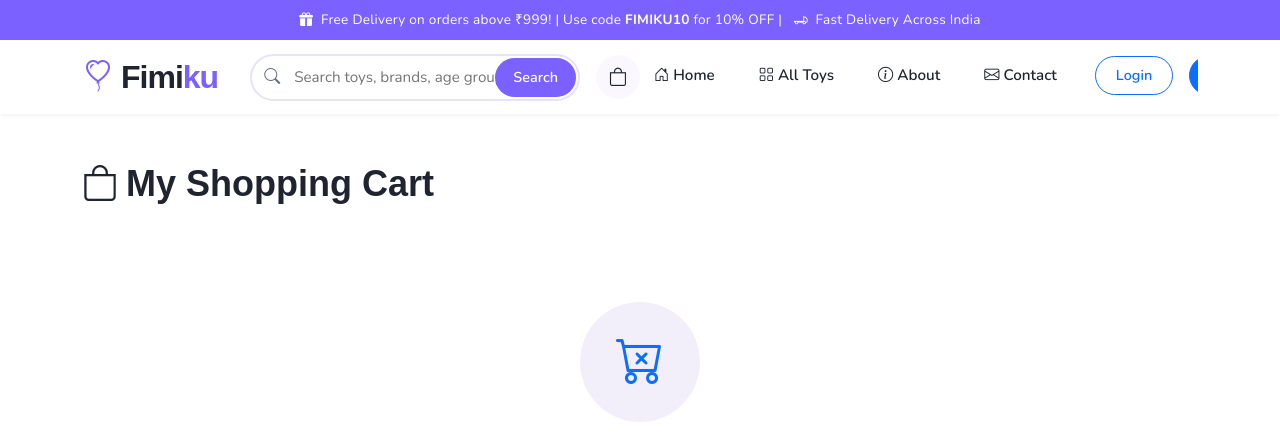
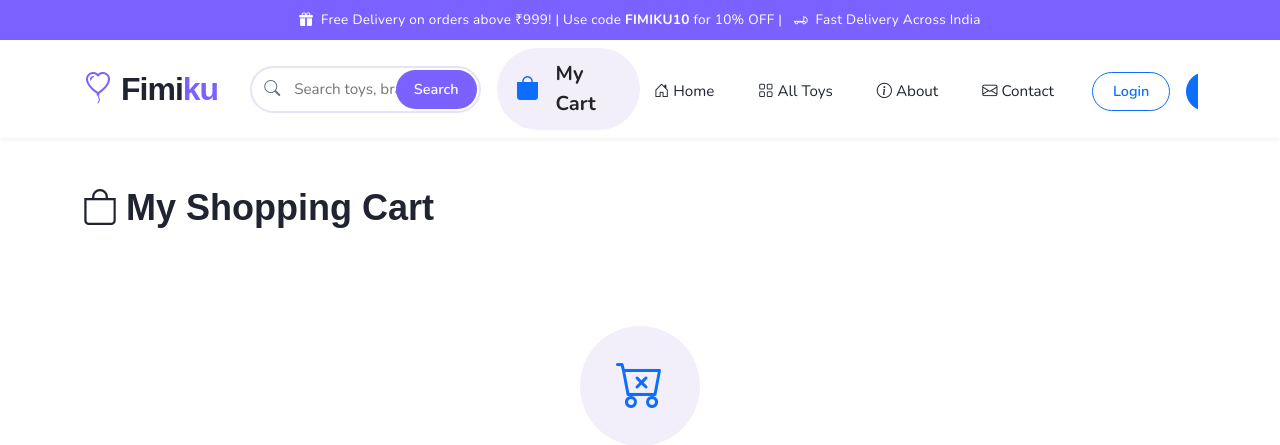
Before and after one commit to saroai/ecom, a Django app: page /cart/ in a window 1280 px wide. Shown: the top 445 px of the page. Run offline with Django 5.2, Linux system fonts and the light colour scheme.

Commit message:
UI: Remove Wishlist from navbar and elevate Cart button prominence

```diff
--- a/static/css/components.css
+++ b/static/css/components.css
@@ -447,11 +447,20 @@ a:hover{color:var(--primary-2)}
 @media(max-width:480px){
 }
 @media(max-width:480px){
+}
+@media(max-width:480px){
   .hero-title{font-size:1.6rem!important}
   .product-body{padding:12px}
   .product-name{font-size:.9rem}
   .price-current{font-size:1.1rem}
 }
+
+/* ── NAVBAR CART PREMIUM ── */
+.btn-cart-premium { background: #f3effa; padding: 10px 24px 10px 18px; border-radius: 50px; text-decoration: none; transition: all 0.3s ease; border: 1px solid transparent; }
+.btn-cart-premium:hover { background: white; border-color: var(--primary); box-shadow: 0 4px 12px rgba(124,58,237,0.15); transform: translateY(-1px); }
+.btn-cart-premium:hover .text-dark { color: var(--primary) !important; }
+.btn-cart-premium .cart-icon-wrapper i { transition: all 0.3s; }
+.btn-cart-premium:hover .cart-icon-wrapper i { transform: scale(1.1); }
 
 /* ── R) CART & PROFILE (PREMIUM) ── */
 .cart-page-premium { background: var(--bg); }
--- a/templates/base.html
+++ b/templates/base.html
@@ -59,31 +59,35 @@
         </div>
       </form>
 
-      <!-- Cart Icon (Always visible on right) -->
-      <a href="{% url 'cart_summary' %}" class="nav-icon-btn cart-icon-btn ms-auto">
-        <i class="bi bi-bag"></i>
-        {% if cart_count > 0 %}
-        <span class="cart-badge">{{ cart_count }}</span>
-        {% endif %}
+      <!-- Cart Icon (Always visible on right, Made Larger/Premium) -->
+      <a href="{% url 'cart_summary' %}" class="btn-cart-premium ms-auto d-flex align-items-center">
+        <div class="cart-icon-wrapper position-relative">
+          <i class="bi bi-bag-fill fs-4 text-primary"></i>
+          {% if cart_count > 0 %}
+          <span class="position-absolute top-0 start-100 translate-middle badge rounded-pill bg-danger border border-light shadow-sm" style="font-size: 0.75rem; padding: 0.35em 0.6em;">
+            {{ cart_count }}
+          </span>
+          {% endif %}
+        </div>
+        <span class="ms-3 fw-bold text-dark d-none d-sm-block fs-5">My Cart</span>
       </a>
     </div>
 
     <!-- Bottom Row (Mobile) / Right Side (Desktop): Direct Nav Links -->
-    <div class="w-100 overflow-hidden">
+    <div class="w-100 overflow-hidden mt-2">
       <ul class="navbar-nav flex-row overflow-x-auto flex-nowrap align-items-center gap-3 no-scrollbar pb-1">
-        <li class="nav-item"><a class="nav-link text-nowrap" href="{% url 'home' %}"><i class="bi bi-house-door me-1"></i>Home</a></li>
-        <li class="nav-item"><a class="nav-link text-nowrap" href="{% url 'products' %}"><i class="bi bi-grid me-1"></i>All Toys</a></li>
-        <li class="nav-item"><a class="nav-link text-nowrap" href="{% url 'about' %}"><i class="bi bi-info-circle me-1"></i>About</a></li>
-        <li class="nav-item"><a class="nav-link text-nowrap" href="{% url 'contact' %}"><i class="bi bi-envelope me-1"></i>Contact</a></li>
+        <li class="nav-item"><a class="nav-link text-nowrap fw-medium" href="{% url 'home' %}"><i class="bi bi-house-door me-1"></i>Home</a></li>
+        <li class="nav-item"><a class="nav-link text-nowrap fw-medium" href="{% url 'products' %}"><i class="bi bi-grid me-1"></i>All Toys</a></li>
+        <li class="nav-item"><a class="nav-link text-nowrap fw-medium" href="{% url 'about' %}"><i class="bi bi-info-circle me-1"></i>About</a></li>
+        <li class="nav-item"><a class="nav-link text-nowrap fw-medium" href="{% url 'contact' %}"><i class="bi bi-envelope me-1"></i>Contact</a></li>
 
         <!-- Auth -->
         {% if user.is_authenticated %}
-          <li class="nav-item"><a class="nav-link text-nowrap" href="{% url 'your_orders' %}"><i class="bi bi-person-circle me-1"></i>Profile</a></li>
-          <li class="nav-item"><a class="nav-link text-nowrap" href="{% url 'wishlist' %}"><i class="bi bi-heart me-1"></i>Wishlist</a></li>
+          <li class="nav-item ms-lg-auto"><a class="nav-link text-nowrap fw-medium text-primary" href="{% url 'your_orders' %}"><i class="bi bi-person-circle me-1"></i>Profile</a></li>
           {% if user.is_superuser %}
-            <li class="nav-item"><a class="nav-link text-nowrap text-warning" href="{% url 'order_dashboard' %}"><i class="bi bi-speedometer2 me-1"></i>Dashboard</a></li>
+            <li class="nav-item"><a class="nav-link text-nowrap fw-medium text-warning" href="{% url 'order_dashboard' %}"><i class="bi bi-speedometer2 me-1"></i>Dashboard</a></li>
           {% endif %}
-          <li class="nav-item"><a class="nav-link text-nowrap text-danger" href="{% url 'account_logout' %}"><i class="bi bi-box-arrow-right me-1"></i>Logout</a></li>
+          <li class="nav-item"><a class="nav-link text-nowrap fw-medium text-danger" href="{% url 'account_logout' %}"><i class="bi bi-box-arrow-right me-1"></i>Logout</a></li>
         {% else %}
           <li class="nav-item"><a href="{% url 'account_login' %}" class="btn btn-outline-primary btn-sm nav-auth-btn text-nowrap ms-2">Login</a></li>
           <li class="nav-item"><a href="{% url 'account_signup' %}" class="btn btn-primary btn-sm nav-auth-btn text-nowrap">Sign Up</a></li>
```
